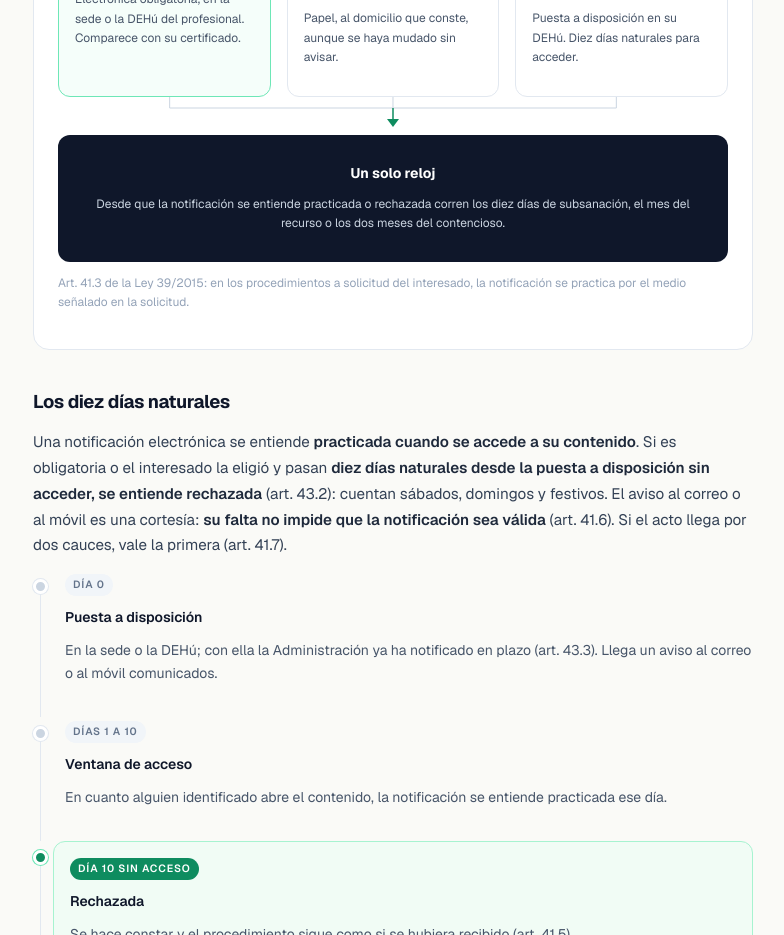
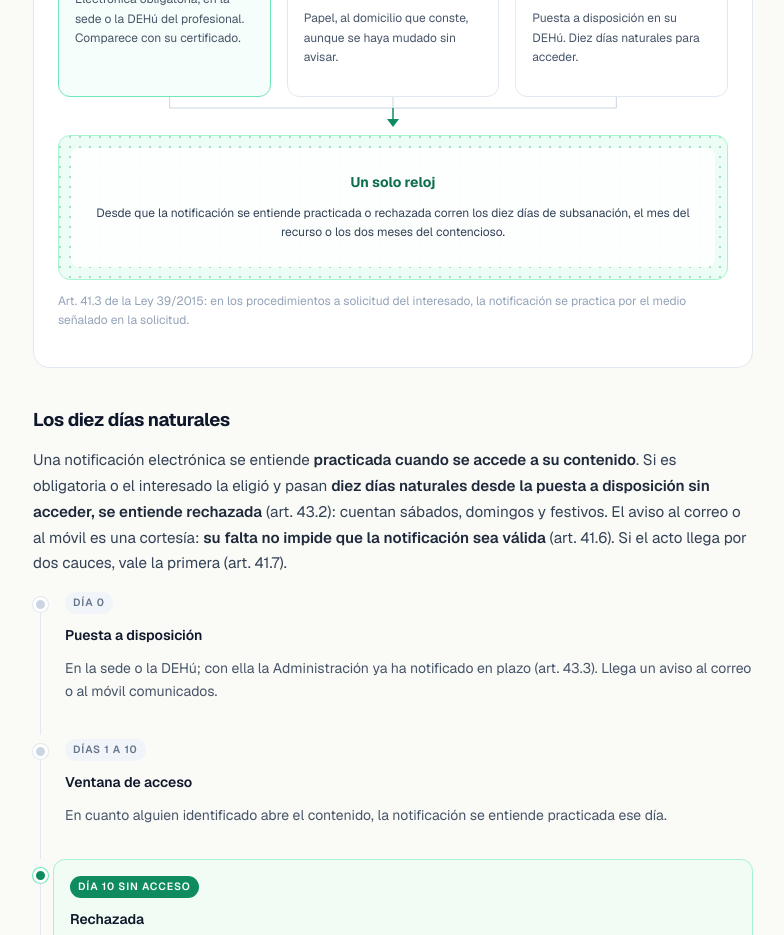
Before and after one commit to matthiasmm-coder/aproba, a Next.js app: page /articulos/notificaciones-electronicas-extranjeria-quien-recibe-10-dias in a window 1280 px wide. Shown: the part 1700-2635 px from the top of the page, without its empty margins (247-1031 px from the left). Built offline with nearby package versions, Linux system fonts and the light colour scheme.

Commit message:
Figuras: el destino del esquema deja el bloque azul oscuro por un panel de puntos verde Aproba (texto sobre blanco)

```diff
--- a/components/articulo-cuerpo.tsx
+++ b/components/articulo-cuerpo.tsx
@@ -191,9 +191,17 @@ export function ArticuloCuerpo({ bloques }: { bloques: Bloque[] }) {
                 </div>
                 {/* conector (móvil): bajada corta al destino */}
                 <div aria-hidden className="ml-[11px] h-5 w-px bg-aproba-600 sm:hidden" />
-                <div className="mt-1 rounded-xl bg-slate-900 px-5 py-4 text-center sm:mt-2">
-                  <p className="text-sm font-bold text-white">{b.destino.titulo}</p>
-                  {b.destino.texto && <p className="mt-1 text-xs leading-relaxed text-slate-300">{b.destino.texto}</p>}
+                {/* Destino: panel claro con trama de puntos verde Aproba (13/09/2026, antes un
+                    bloque azul oscuro que rompía el lenguaje visual «paneles blancos, verde = resultado»). */}
+                <div
+                  className="mt-1 rounded-xl border border-aproba-200 bg-aproba-50 p-3 text-center sm:mt-2"
+                  style={{ backgroundImage: "radial-gradient(circle at 1px 1px, rgba(14,140,95,0.30) 1px, transparent 0)", backgroundSize: "10px 10px" }}
+                >
+                  {/* el texto va sobre un fondo blanco casi opaco: la trama enmarca, no interfiere */}
+                  <div className="mx-auto inline-block max-w-full rounded-lg bg-white/90 px-5 py-3">
+                    <p className="text-sm font-bold text-aproba-700">{b.destino.titulo}</p>
+                    {b.destino.texto && <p className="mt-1 text-xs leading-relaxed text-slate-700">{b.destino.texto}</p>}
+                  </div>
                 </div>
                 <NotaFigura texto={b.nota} />
               </figure>
```
